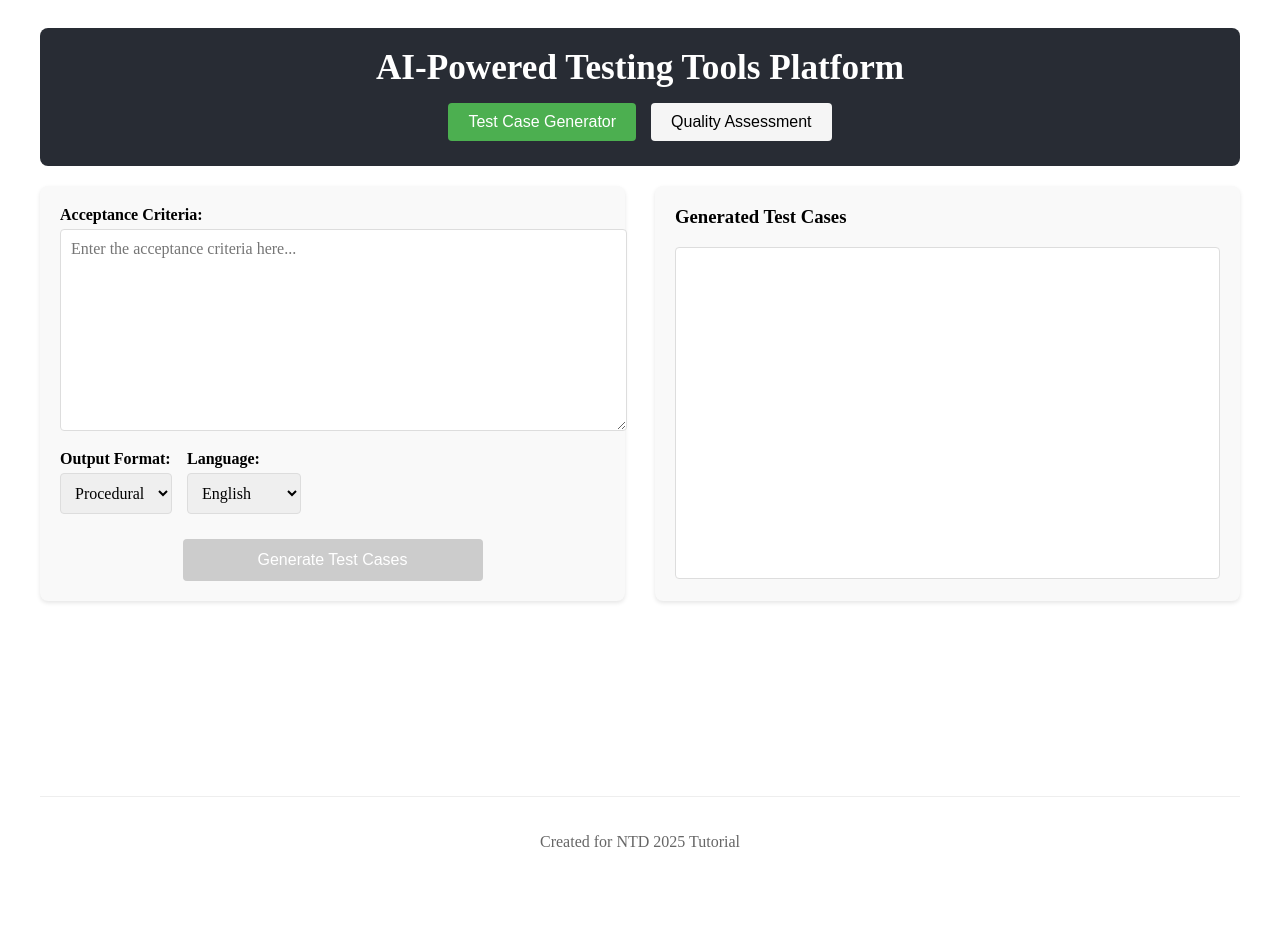
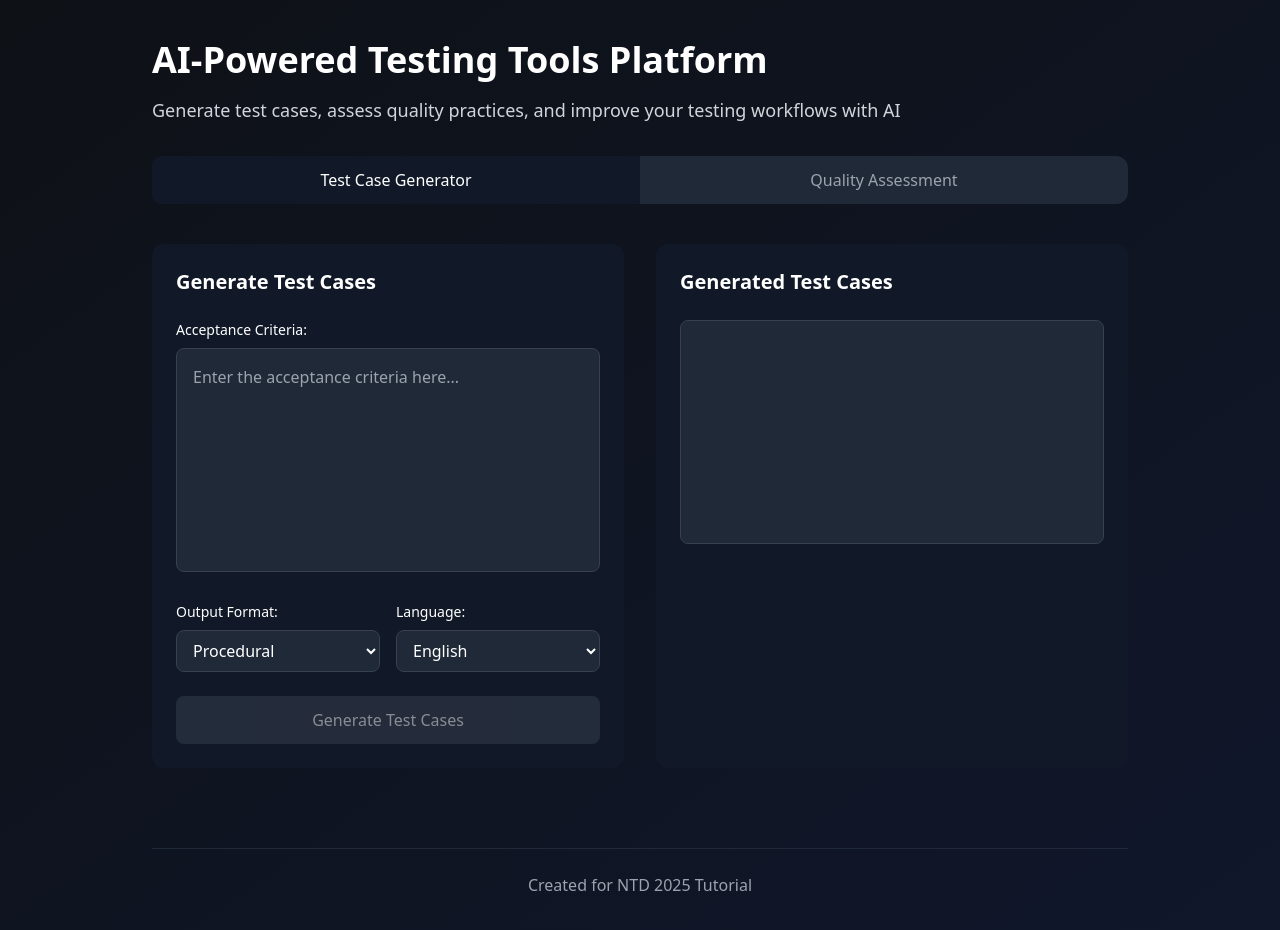
Before and after one commit to JMelon/AITestImpact, a React (Create React App) app in the folder client/: page / in a window 1280 px wide. Shown: the top 930 px of the page. Built offline with nearby package versions, Linux system fonts and the light colour scheme; the HTML template or start-up script is replaced by a standard one.

Commit message:
feat: enhance UI components and add react-icons dependency for improved visuals

```diff
--- a/client/package.json
+++ b/client/package.json
@@ -9,8 +9,9 @@
     "axios": "^1.6.7",
     "react": "^18.2.0",
     "react-dom": "^18.2.0",
-    "react-scripts": "5.0.1",
-    "react-markdown": "^9.0.1"
+    "react-icons": "^4.12.0",
+    "react-markdown": "^9.0.1",
+    "react-scripts": "5.0.1"
   },
   "scripts": {
     "start": "react-scripts start",
--- a/client/public/index.html
+++ b/client/public/index.html
@@ -11,9 +11,10 @@
     />
     <link rel="apple-touch-icon" href="%PUBLIC_URL%/logo192.png" />
     <link rel="manifest" href="%PUBLIC_URL%/manifest.json" />
+    <script src="https://cdn.tailwindcss.com"></script>
     <title>Test Case Generator | AI Testing Tools</title>
   </head>
-  <body>
+  <body class="bg-gradient-to-br from-[#0e1116] to-[#10172b] text-white min-h-screen">
     <noscript>You need to enable JavaScript to run this app.</noscript>
     <div id="root"></div>
   </body>
--- a/client/src/App.js
+++ b/client/src/App.js
@@ -1,5 +1,4 @@
 import React, { useState } from 'react';
-import './App.css';
 import TestCaseGenerator from './components/TestCaseGenerator';
 import QualityAssessment from './components/QualityAssessment';
 import Navigation from './components/Navigation';
@@ -8,16 +7,17 @@ function App() {
   const [currentTool, setCurrentTool] = useState('testCaseGenerator');
 
   return (
-    <div className="App">
-      <header className="App-header">
-        <h1>AI-Powered Testing Tools Platform</h1>
+    <div className="max-w-5xl mx-auto px-6 py-10 flex flex-col gap-10 font-sans">
+      <header className="flex flex-col gap-4">
+        <h1 className="text-4xl font-bold">AI-Powered Testing Tools Platform</h1>
+        <p className="text-lg text-gray-300">Generate test cases, assess quality practices, and improve your testing workflows with AI</p>
         <Navigation currentTool={currentTool} setCurrentTool={setCurrentTool} />
       </header>
       <main>
         {currentTool === 'testCaseGenerator' && <TestCaseGenerator />}
         {currentTool === 'qualityAssessment' && <QualityAssessment />}
       </main>
-      <footer>
+      <footer className="text-center text-gray-400 mt-10 pt-6 border-t border-gray-800">
         <p>Created for NTD 2025 Tutorial</p>
       </footer>
     </div>
--- a/client/src/components/Navigation.js
+++ b/client/src/components/Navigation.js
@@ -1,21 +1,28 @@
 import React from 'react';
-import './Navigation.css';
 
 const Navigation = ({ currentTool, setCurrentTool }) => {
   return (
-    <nav className="main-navigation">
-      <div className="nav-container">
+    <nav className="mt-4">
+      <div className="flex bg-gray-800 rounded-xl overflow-hidden">
         <button
-          className={`nav-button ${currentTool === 'testCaseGenerator' ? 'active' : ''}`}
+          className={`flex-1 py-3 px-4 flex items-center justify-center gap-2 transition-colors ${
+            currentTool === 'testCaseGenerator'
+              ? 'bg-gray-900 text-white'
+              : 'text-gray-400 hover:text-white hover:bg-gray-700'
+          }`}
           onClick={() => setCurrentTool('testCaseGenerator')}
         >
-          Test Case Generator
+          <span>Test Case Generator</span>
         </button>
         <button
-          className={`nav-button ${currentTool === 'qualityAssessment' ? 'active' : ''}`}
+          className={`flex-1 py-3 px-4 flex items-center justify-center gap-2 transition-colors ${
+            currentTool === 'qualityAssessment'
+              ? 'bg-gray-900 text-white'
+              : 'text-gray-400 hover:text-white hover:bg-gray-700'
+          }`}
           onClick={() => setCurrentTool('qualityAssessment')}
         >
-          Quality Assessment
+          <span>Quality Assessment</span>
         </button>
       </div>
     </nav>
--- a/client/src/components/QualityAssessment.js
+++ b/client/src/components/QualityAssessment.js
@@ -1,7 +1,6 @@
 import React, { useState } from 'react';
 import axios from 'axios';
 import ReactMarkdown from 'react-markdown';
-import './QualityAssessment.css';
 
 const QualityAssessment = () => {
   const [loading, setLoading] = useState(false);
@@ -151,35 +150,33 @@ const QualityAssessment = () => {
   };
 
   return (
-    <div className="quality-assessment">
-      <div className="assessment-container">
-        <div className="checkbox-section">
-          <h3>Select Quality Practices in Your Project</h3>
-          <p>Check all the practices, technologies, and tools that apply to your project:</p>
-
-          <form onSubmit={handleSubmit}>
+    <div className="grid grid-cols-1 lg:grid-cols-2 gap-8">
+      <div className="bg-gray-900 rounded-xl p-6">
+        <h3 className="text-xl font-semibold mb-6">Select Quality Practices</h3>
+        <form onSubmit={handleSubmit} className="overflow-auto max-h-[70vh]">
           {Object.entries(categories).map(([category, practices]) => (
-              <div key={category} className="category-section">
-                <div className="category-header">
-                  <h4>{category}</h4>
+            <div key={category} className="mb-4 bg-gray-800/50 border border-gray-700 rounded-lg p-4">
+              <div className="flex justify-between items-center mb-3 pb-2 border-b border-gray-700">
+                <h4 className="font-medium">{category}</h4>
                 <button
                   type="button"
-                    className="toggle-button"
+                  className="px-2 py-1 text-xs bg-gray-700 hover:bg-gray-600 rounded text-gray-300"
                   onClick={() => selectAllInCategory(category)}
                 >
                   Toggle All
                 </button>
               </div>
-                <div className="practices-grid">
+              <div className="grid grid-cols-1 md:grid-cols-2 gap-2">
                 {practices.map(practice => (
-                    <div key={practice} className="practice-checkbox">
+                  <div key={practice} className="flex items-center">
                     <input
                       type="checkbox"
                       id={practice.replace(/\s/g, '-')}
                       checked={selectedPractices.includes(practice)}
                       onChange={() => handleCheckboxChange(practice)}
+                      className="mr-2 h-4 w-4 rounded border-gray-600 bg-gray-700 text-blue-500 focus:ring-blue-500 focus:ring-offset-gray-800"
                     />
-                      <label htmlFor={practice.replace(/\s/g, '-')}>
+                    <label htmlFor={practice.replace(/\s/g, '-')} className="text-sm">
                       {practice}
                     </label>
                   </div>
@@ -188,28 +185,43 @@ const QualityAssessment = () => {
             </div>
           ))}
 
-            <div className="controls">
-              <div className="selection-info">
+          <div className="sticky bottom-0 pt-4 pb-2 bg-gray-900">
+            <div className="flex flex-col gap-3">
+              <div className="text-sm text-gray-400 text-center">
                 Selected {selectedPractices.length} of {allPractices.length} practices
               </div>
               <button
                 type="submit"
-                className="generate-btn"
+                className={`w-full py-3 bg-gray-700 hover:bg-gray-600 rounded-lg font-medium transition-colors ${
+                  loading || selectedPractices.length === 0 ? 'opacity-50 cursor-not-allowed' : ''
+                }`}
                 disabled={loading || selectedPractices.length === 0}
               >
                 {loading ? 'Generating...' : 'Generate Quality Assessment'}
               </button>
             </div>
+          </div>
         </form>
       </div>
 
-        <div className="result-section">
-          <h3>Quality Assessment</h3>
-          {loading && <div className="loading">Generating quality assessment, please wait...</div>}
-          {error && <div className="error">{error}</div>}
-          <div className="result-content">
-            {result && <ReactMarkdown>{result}</ReactMarkdown>}
+      <div className="bg-gray-900 rounded-xl p-6">
+        <h3 className="text-xl font-semibold mb-6">Quality Assessment</h3>
+        {loading && (
+          <div className="flex items-center justify-center h-56 text-gray-400">
+            <div className="animate-pulse">Generating quality assessment, please wait...</div>
           </div>
+        )}
+        {error && (
+          <div className="bg-red-900/30 border border-red-800 text-red-200 p-4 rounded-lg mb-4">
+            {error}
+          </div>
+        )}
+        <div className="h-[60vh] overflow-auto bg-gray-800 border border-gray-700 p-4 rounded-lg">
+          {result && (
+            <div className="prose prose-invert prose-sm max-w-none">
+              <ReactMarkdown>{result}</ReactMarkdown>
+            </div>
+          )}
         </div>
       </div>
     </div>
--- a/client/src/components/TestCaseGenerator.js
+++ b/client/src/components/TestCaseGenerator.js
@@ -1,7 +1,6 @@
 import React, { useState } from 'react';
 import axios from 'axios';
 import ReactMarkdown from 'react-markdown';
-import './TestCaseGenerator.css';
 
 const TestCaseGenerator = () => {
   const [formData, setFormData] = useState({
@@ -41,44 +40,52 @@ const TestCaseGenerator = () => {
   };
 
   return (
-    <div className="test-case-generator">
-      <div className="generator-container">
-        <div className="input-section">
+    <div className="grid grid-cols-1 lg:grid-cols-2 gap-8">
+      <div className="bg-gray-900 rounded-xl p-6">
+        <h3 className="text-xl font-semibold mb-6">Generate Test Cases</h3>
         <form onSubmit={onSubmit}>
-            <div className="form-group">
-              <label htmlFor="acceptanceCriteria">Acceptance Criteria:</label>
+          <div className="mb-6">
+            <label htmlFor="acceptanceCriteria" className="block text-sm font-medium mb-2">
+              Acceptance Criteria:
+            </label>
             <textarea
               id="acceptanceCriteria"
               name="acceptanceCriteria"
               value={acceptanceCriteria}
               onChange={onChange}
               placeholder="Enter the acceptance criteria here..."
-                rows="10"
+              className="w-full h-56 bg-gray-800 border border-gray-700 p-4 rounded-lg focus:ring-2 focus:ring-blue-500 outline-none resize-none"
               required
             ></textarea>
           </div>
 
-            <div className="form-row">
-              <div className="form-group">
-                <label htmlFor="outputType">Output Format:</label>
+          <div className="grid grid-cols-2 gap-4 mb-6">
+            <div>
+              <label htmlFor="outputType" className="block text-sm font-medium mb-2">
+                Output Format:
+              </label>
               <select
                 id="outputType"
                 name="outputType"
                 value={outputType}
                 onChange={onChange}
+                className="w-full bg-gray-800 border border-gray-700 py-2 px-3 rounded-lg focus:ring-2 focus:ring-blue-500 outline-none"
               >
                 <option value="Procedural">Procedural</option>
                 <option value="Gherkin">Gherkin</option>
               </select>
             </div>
 
-              <div className="form-group">
-                <label htmlFor="language">Language:</label>
+            <div>
+              <label htmlFor="language" className="block text-sm font-medium mb-2">
+                Language:
+              </label>
               <select
                 id="language"
                 name="language"
                 value={language}
                 onChange={onChange}
+                className="w-full bg-gray-800 border border-gray-700 py-2 px-3 rounded-lg focus:ring-2 focus:ring-blue-500 outline-none"
               >
                 <option value="English">English</option>
                 <option value="Portuguese">Portuguese</option>
@@ -91,7 +98,9 @@ const TestCaseGenerator = () => {
 
           <button
             type="submit"
-              className="generate-btn"
+            className={`w-full py-3 bg-gray-700 hover:bg-gray-600 rounded-lg font-medium transition-colors ${
+              loading || !acceptanceCriteria ? 'opacity-50 cursor-not-allowed' : ''
+            }`}
             disabled={loading || !acceptanceCriteria}
           >
             {loading ? 'Generating...' : 'Generate Test Cases'}
@@ -99,13 +108,24 @@ const TestCaseGenerator = () => {
         </form>
       </div>
 
-        <div className="result-section">
-          <h3>Generated Test Cases</h3>
-          {loading && <div className="loading">Generating test cases, please wait...</div>}
-          {error && <div className="error">{error}</div>}
-          <div className="result-content">
-            {result && <ReactMarkdown>{result}</ReactMarkdown>}
+      <div className="bg-gray-900 rounded-xl p-6">
+        <h3 className="text-xl font-semibold mb-6">Generated Test Cases</h3>
+        {loading && (
+          <div className="flex items-center justify-center h-56 text-gray-400">
+            <div className="animate-pulse">Generating test cases, please wait...</div>
           </div>
+        )}
+        {error && (
+          <div className="bg-red-900/30 border border-red-800 text-red-200 p-4 rounded-lg mb-4">
+            {error}
+          </div>
+        )}
+        <div className="h-56 overflow-auto bg-gray-800 border border-gray-700 p-4 rounded-lg">
+          {result && (
+            <div className="prose prose-invert prose-sm max-w-none">
+              <ReactMarkdown>{result}</ReactMarkdown>
+            </div>
+          )}
         </div>
       </div>
     </div>
```
Also changed, not shown: 1 other file (tests, documents, lock files or other folders). Lines whose indentation alone changed are shown as unchanged.
